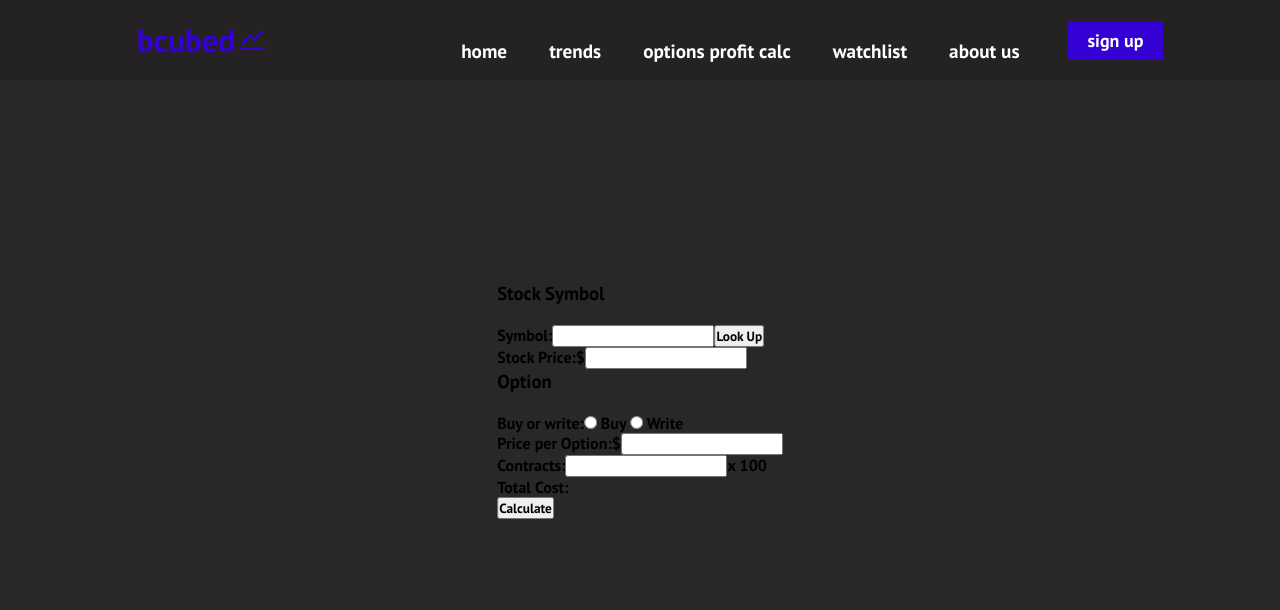
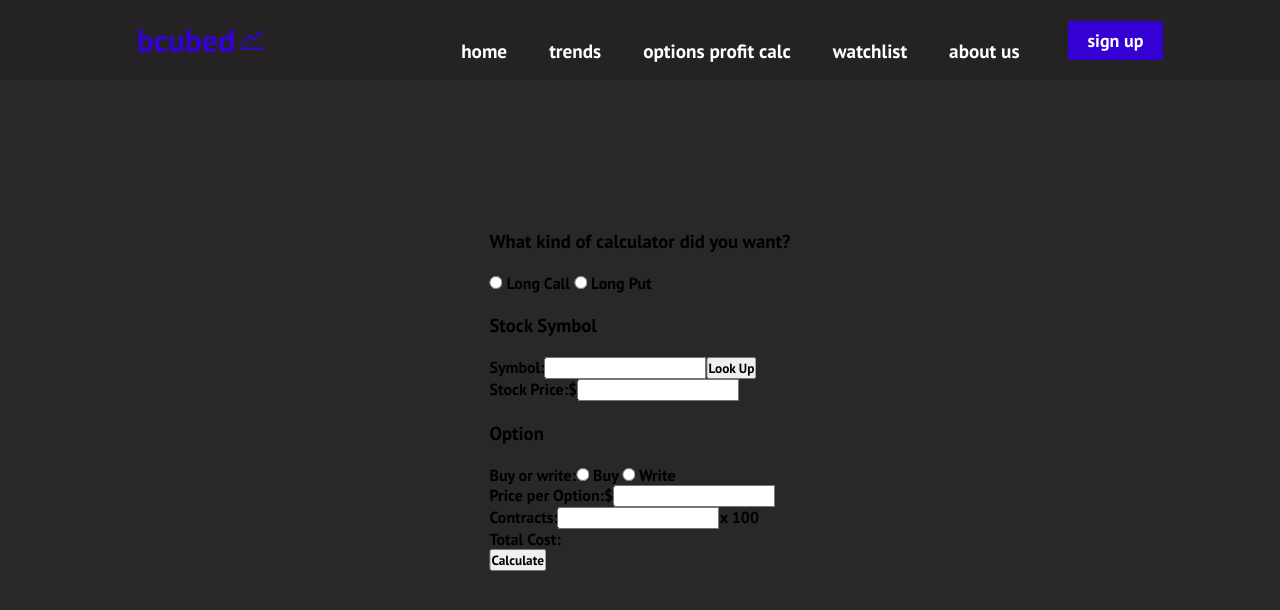
Before and after one commit to SShang7/bcubed, a React app in the folder frontend_options/: page /opc in a window 1280 px wide. Shown: the top 610 px of the page. Built offline with nearby package versions, Linux system fonts and the light colour scheme.

Commit message:
Added OPC.css Updated OPC.js
Added option to choose whether you want to use the long call or long put calculator

Made the "Buy or Write" option save onto the state of the Form.

```diff
--- /dev/null
+++ b/frontend_options/src/components/pages/OPC.css
@@ -0,0 +1,8 @@
+.label {
+	/*margin: 20px;*/
+	color: 'white';
+}
+
+.h3 {
+	color: 'white';
+}
--- a/frontend_options/src/components/pages/OPC.js
+++ b/frontend_options/src/components/pages/OPC.js
@@ -1,4 +1,5 @@
-import React from 'react'
+import React from 'react';
+import './OPC.css';
 
 class Form extends React.Component {
 	constructor(props) {
@@ -7,7 +8,9 @@ class Form extends React.Component {
 					  contracts: '',
 					  ppo: '',
 					  symbol: '',
-					  stockPrice: ''
+					  stockPrice: '',
+					  buyOrWrite: '',
+					  callOrPut: ''
 		};
 
 		this.handlePPOChange = this.handlePPOChange.bind(this);
@@ -16,6 +19,8 @@ class Form extends React.Component {
 		this.handleSymbolChange = this.handleSymbolChange.bind(this);
 		this.handleStockPriceChange = this.handleStockPriceChange.bind(this);
 		this.handleLookUp = this.handleLookUp.bind(this);
+		this.handleCallOrPutChange = this.handleCallOrPutChange.bind(this);
+		this.handleBuyOrWriteChange = this.handleBuyOrWriteChange.bind(this);
 	}
 
 	getTotal(contracts, ppo) {
@@ -52,9 +57,19 @@ class Form extends React.Component {
 		this.setState({stockPrice: event.target.value});
 	}
 
+	handleCallOrPutChange(event) {
+		console.log('Changed callOrPut to ' + event.target.value);
+		this.setState({callOrPut: event.target.value});
+	}
+
+	handleBuyOrWriteChange(event) {
+		console.log('Changed buyOrWrite to ' + event.target.value);
+		this.setState({buyOrWrite: event.target.value});
+	}
+
 	handleSubmit(event) {
 		alert('Submitted stock ' + this.state.symbol + ' with stock price $' + this.state.stockPrice +
-			'. You chose to buy ' + (parseInt(this.state.contracts) * 100) + ' contracts at $' + this.state.ppo + ' per option.' );
+			'. You chose to ' + this.state.buyOrWrite + ' ' + (parseInt(this.state.contracts) * 100) + ' contracts at $' + this.state.ppo + ' per option.' );
 		event.preventDefault();
 	}
 
@@ -67,14 +82,32 @@ class Form extends React.Component {
 		return (
 			<form>
 				<div>
+					<label className="label">
+						<h3 className="h3">
+							What kind of calculator did you want?
+						</h3>
+
+						<br/>
+
+						<input type="radio" id="long call" name="Call or Put" value="long call" checked={this.state.callOrPut === "long call"} onChange={this.handleCallOrPutChange} />
+						<label for="long call"> Long Call </label>
+
+						<input type="radio" id="long put" name="Call or Put" value="long put" checked={this.state.callOrPut === "long put"} onChange={this.handleCallOrPutChange} />
+						<label for="long put"> Long Put </label>
+					</label>
+				</div>
+
+				<br/>
+
+				<div>
 					<div>
-						<h3> Stock Symbol </h3>
+						<h3 className="h3"> Stock Symbol </h3>
 					</div>
 
 					<br/>
 
 					<span>
-						<label>
+						<label className="label">
 							Symbol:
 							<input type="text" name="Symbol" onChange={this.handleSymbolChange}/>
 						</label>
@@ -83,7 +116,7 @@ class Form extends React.Component {
 
 					<br/>
 
-					<label>
+					<label className="label">
 						Stock Price:
 						<span>
 							$
@@ -92,25 +125,27 @@ class Form extends React.Component {
 					</label>
 				</div>
 
+				<br/>
+
 				<div>
 					<div>
-						<h3> Option </h3>
+						<h3 className="h3"> Option </h3>
 					</div>
 
 					<br/>
 
-					<label>
+					<label className="label">
 						Buy or write:
-						<input type="radio" id="buy" name="Buy or Write" value="buy" />
+						<input type="radio" id="buy" name="Buy or Write" value="buy" checked={this.state.buyOrWrite === "buy"} onChange={this.handleBuyOrWriteChange} />
 						<label for="buy"> Buy </label>
 
-						<input type="radio" id="write" name="Buy or Write" value="buy" />
+						<input type="radio" id="write" name="Buy or Write" value="write" checked={this.state.buyOrWrite === "write"} onChange={this.handleBuyOrWriteChange} />
 						<label for="write"> Write </label>
 					</label>
 
 					<br/>
 
-					<label>
+					<label className="label">
 						Price per Option:
 						<span>
 							$
@@ -120,7 +155,7 @@ class Form extends React.Component {
 
 					<br/>
 
-					<label>
+					<label className="label">
 						Contracts:
 						<span>
 							<input type="text" name="Contracts" id="Contracts" onChange={this.handleContractChange} />
@@ -130,7 +165,7 @@ class Form extends React.Component {
 
 					<br/>
 
-					<label>
+					<label className="label">
 						Total Cost:
 						<div id="total" value={this.state.totalCost}>{this.state.totalCost}</div>
 					</label>
```
